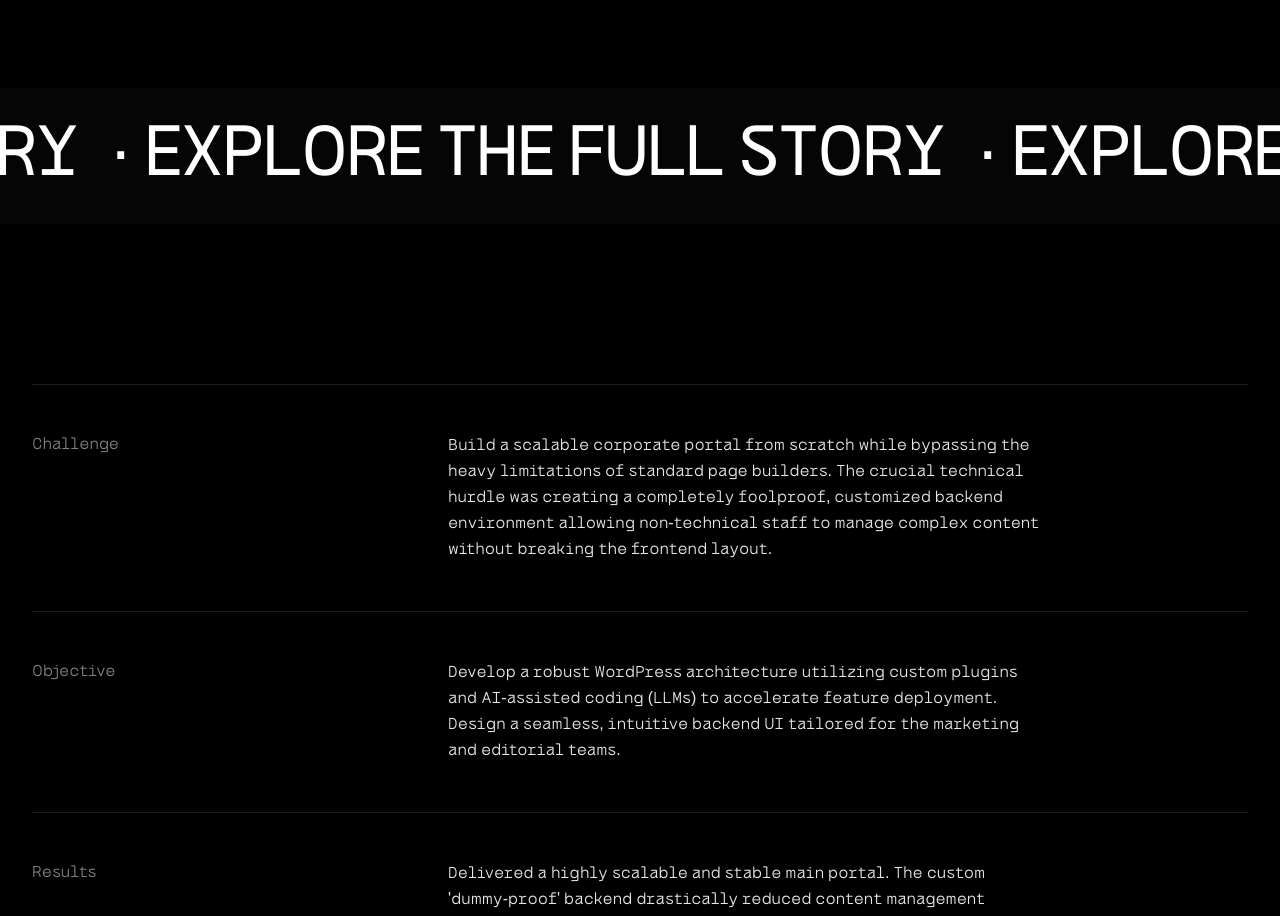
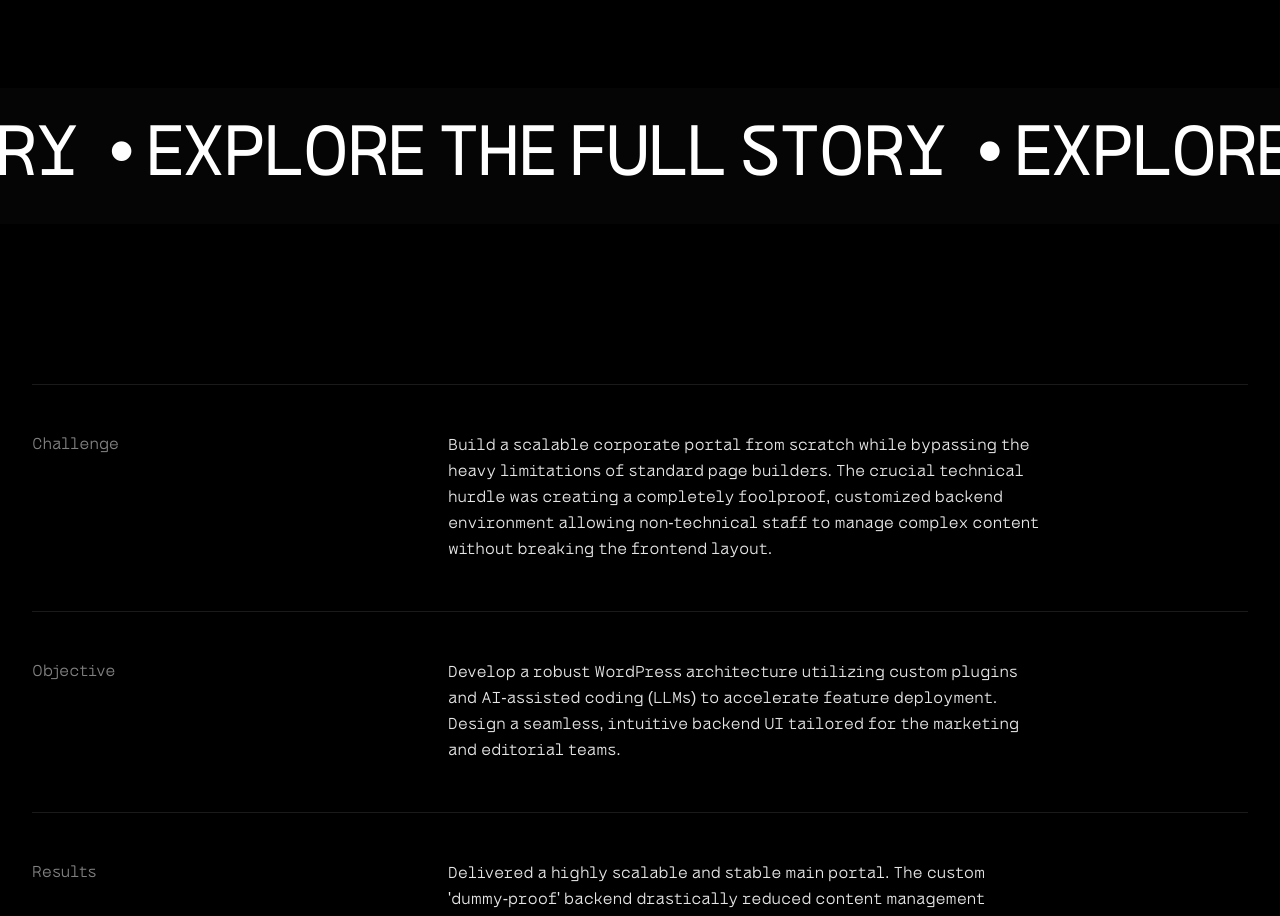
Before and after one commit to san-gabriels/portfolio-bento-2026, a Next.js app: page /portfolio/cnext-hub in a window 1280 px wide. Shown: the part 3380-4296 px from the top of the page. Built offline with nearby package versions, Linux system fonts and the light colour scheme; grey boxes are pictures that could not be loaded; a web font is replaced by a local one.

Commit message:
updated marquee

```diff
--- a/app/about/page.tsx
+++ b/app/about/page.tsx
@@ -116,13 +116,13 @@ export default function AboutPage() {
       <section className="w-full overflow-hidden mb-32 md:mb-48">
         <div className="relative flex whitespace-nowrap">
           <motion.div
-            className="flex text-[10vw] uppercase font-bold tracking-tighter"
+            className="flex text-[10vw] uppercase font-medium tracking-tighter"
             animate={{ x: ["0%", "-50%"] }}
             transition={{ repeat: Infinity, ease: "linear", duration: 80 }} // Velocità rallentata (40s)
           >
             {/* Array moltiplicato per 4 per assicurare lo scorrimento continuo su schermi ultra-wide */}
             {[...Array(4)].map((_, i) => (
-              <span key={i} className="pr-8">DESIGN • ART DIRECTION • FRAMER DEVELOPMENT • </span>
+              <span key={i} className="pr-8">DIGITAL INFRASTRUCTURE • SCALABLE WEB ECOSYSTEMS • ADVANCED GA4 ANALYTICS • CORE WEB VITALS • LOGIC-DRIVEN ARCHITECTURE • CUSTOM AI INTEGRATIONS • TECHNICAL SEO</span>
             ))}
           </motion.div>
         </div>
--- a/app/portfolio/[slug]/ProjectClient.tsx
+++ b/app/portfolio/[slug]/ProjectClient.tsx
@@ -95,10 +95,10 @@ export default function ProjectClient({ project, prevSlug, nextSlug }: ProjectCl
           animate={{ x: ["0%", "-50%"] }}
           transition={{ repeat: Infinity, ease: "linear", duration: 15 }}
         >
-          <span>· EXPLORE THE FULL STORY</span>
-          <span>· EXPLORE THE FULL STORY</span>
-          <span>· EXPLORE THE FULL STORY</span>
-          <span>· EXPLORE THE FULL STORY</span>
+          <span>• EXPLORE THE FULL STORY</span>
+          <span>• EXPLORE THE FULL STORY</span>
+          <span>• EXPLORE THE FULL STORY</span>
+          <span>• EXPLORE THE FULL STORY</span>
         </motion.div>
       </div>
 
```
